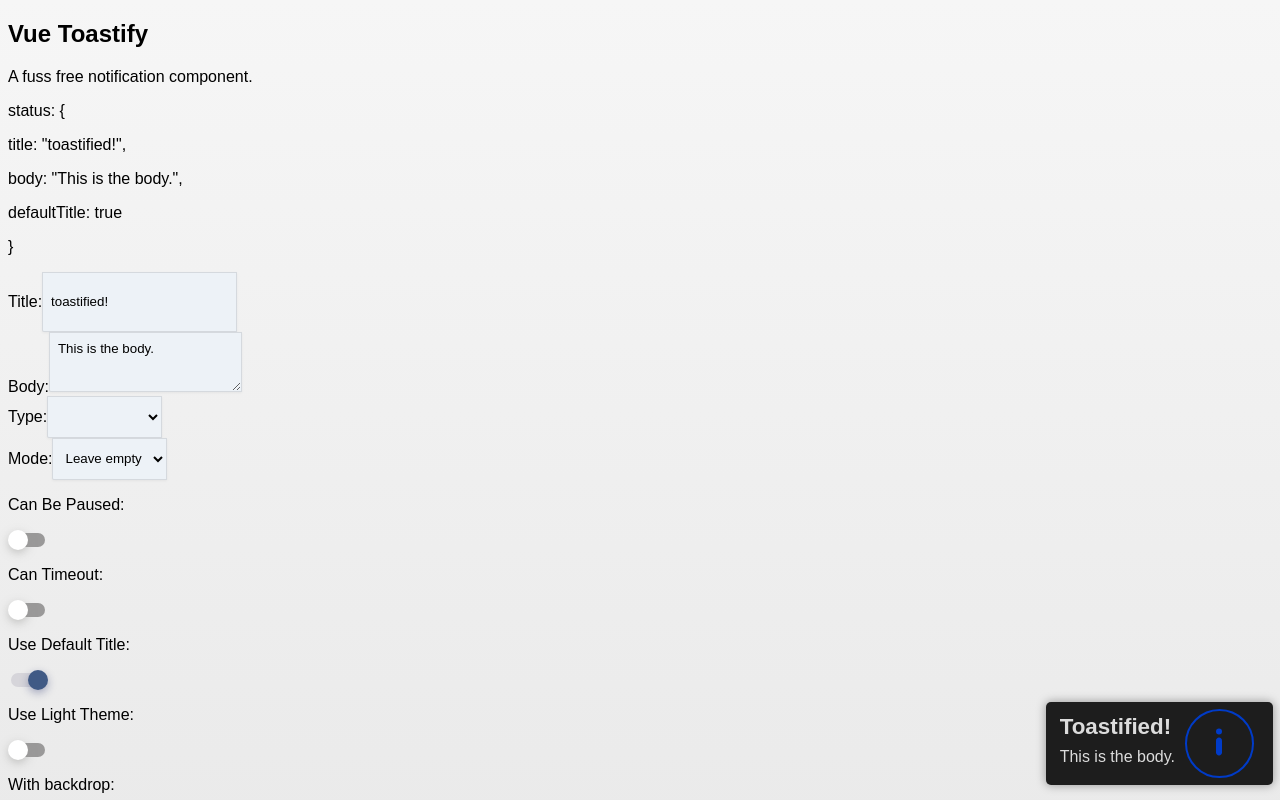
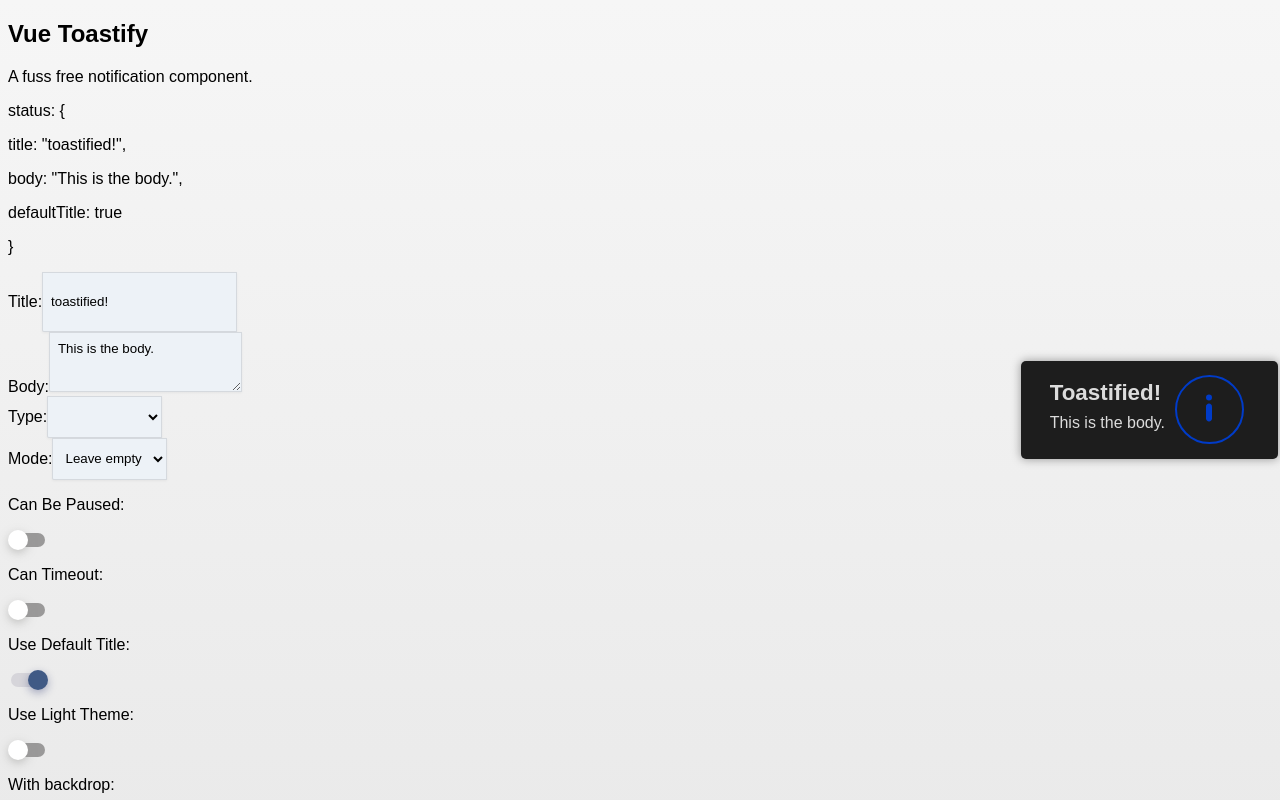
Before and after one commit to nandi95/vue-toastify, a Vue app: page / in a window 1280 px wide. Shown: the top 800 px of the page. Built offline with nearby package versions, Linux system fonts and the light colour scheme.

Commit message:
WIP: positioning and interface

```diff
--- a/src/VueToastify.js
+++ b/src/VueToastify.js
@@ -101,20 +101,19 @@
       stopLoader(id = null) {
         ToastContainer.stopLoader(id);
       },
-      getToasts(id = null) {
+      getToast(id = null) {
         return ToastContainer.get(id);
       },
       changeToast(id, status) {
         ToastContainer.set(id, status);
       },
-      removeToasts(id = null) {
+      removeToast(id = null) {
         return ToastContainer.remove(id);
       },
       setSettings(settings) {
         ToastContainer.setSettings(settings);
       }
     };
-    Vue.component(vToastify.name, ToastContainer);
   }
 };
 
--- a/src/components/Toast.vue
+++ b/src/components/Toast.vue
@@ -1,6 +1,6 @@
 <template>
   <div>
-    <transition :name="transitionName">
+    <transition :name="transition">
       <div
         v-if="isVisible"
         class="vt-notification"
@@ -135,23 +135,14 @@
     withBackdrop: { type: Boolean, default: false },
     canPause: { type: Boolean, default: false },
     bodyMaxWidth: { type: Number, default: 250 },
-    position: {
+    transition: {
       validator: function(value) {
         // The value must match one of these strings
         return (
-          [
-            "top-left",
-            "top-center",
-            "top-right",
-            "left-center",
-            "right-center",
-            "bottom-left",
-            "bottom-center",
-            "bottom-right"
-          ].indexOf(value) !== -1
+          ["top", "left", "center", "right", "bottom"].indexOf(value) !== -1
         );
       },
-      default: "bottom-right"
+      default: "right"
     },
     containerAdjustment: { type: Number, required: true }
   },
@@ -200,19 +191,6 @@
       this.setData(this.status);
     }
     //dynamic positioning
-    const position = this.position.split("-");
-    if (position[1] === "center") {
-      if (["left", "right"].indexOf(position[0]) !== -1) {
-        this.notificationStyle["top"] = "50%";
-        this.notificationStyle["transform"] = "translateY(-50%)";
-      } else {
-        this.notificationStyle["left"] = "50%";
-        this.notificationStyle["transform"] = "translateX(-50%)";
-      }
-      this.transitionName = position.join("-");
-    } else {
-      this.transitionName = position[1];
-    }
     this.notificationStyle["minWidth"] =
       "calc(100% + " + this.containerAdjustment + "px)";
   },
@@ -265,7 +243,7 @@
         cancelAnimationFrame(this.progressId);
         this.progressId = null;
       }
-      // set to null so in case it is in history mode and will be re-used
+      // set to null in case it is in history mode and will be re-used
       if (!this.isVisible) {
         this.duration = null;
       }
@@ -429,11 +407,11 @@
 }
 .vt-notification {
   box-shadow: 0 0 10px 0.5px rgba(0, 0, 0, 0.35);
-  padding: 1% 2%;
+  padding: 5% 2%;
   max-width: max-content;
   width: auto;
   border-radius: 5px;
-  margin: 5px auto;
+  margin: 2.5px auto;
   z-index: 9999;
   display: flex;
   justify-content: center;
@@ -618,62 +596,47 @@
 }
 
 .right-enter-active,
-.right-leave-active {
+.left-enter-active,
+.bottom-enter-active,
+.top-enter-active,
+.center-enter-active {
+  transition: all 0.2s ease-out;
+}
+
+.right-leave-active,
+.left-leave-active,
+.bottom-leave-active,
+.top-leave-active,
+.center-leave-active {
   transition: all 0.2s ease-in;
 }
+
 .right-enter,
 .right-leave-to {
   transform: translateX(50px);
   opacity: 0;
 }
 
-.left-enter-active,
-.left-leave-active {
-  transition: all 0.2s ease-in;
-}
 .left-enter,
 .left-leave-to {
   transform: translateX(-50px);
   opacity: 0;
 }
 
-.bottom-center-enter-active,
-.bottom-center-leave-active {
-  transition: all 0.2s ease-in;
-}
-.bottom-center-enter,
-.bottom-center-leave-to {
+.bottom-enter,
+.bottom-leave-to {
   margin-bottom: -50px;
   opacity: 0;
 }
 
-.top-center-enter-active,
-.top-center-leave-active {
-  transition: all 0.2s ease-in;
-}
-.top-center-enter,
-.top-center-leave-to {
+.top-enter,
+.top-leave-to {
   margin-top: -50px;
   opacity: 0;
 }
 
-.left-center-enter-active,
-.left-center-leave-active {
-  transition: all 0.2s ease-in;
-}
-.left-center-enter,
-.left-center-leave-to {
-  margin-left: -50px;
-  opacity: 0;
-}
-
-.right-center-enter-active,
-.right-center-leave-active {
-  transition: all 0.2s ease-in;
-}
-.right-center-enter,
-.right-center-leave-to {
-  margin-right: -50px;
+.center-enter,
+.center-leave-to {
   opacity: 0;
 }
 </style>
--- a/src/components/VueToastify.vue
+++ b/src/components/VueToastify.vue
@@ -1,27 +1,31 @@
 <template>
   <div
     :class="{
-      'vt-backdrop': currentlyShowing.length > 0 && settings.withBackdrop,
-      'vt-cursor-loading':
-        currentlyShowing.length > 0 && settings.withBackdrop && hasLoader
+      'vt-backdrop': currentlyShowing.length > 0 && settings.withBackdrop
     }"
     :style="{
       backgroundColor: 'rgba(0, 0, 0,' + settings.backdropOpacity + ')'
     }"
   >
-    <div class="vt-notification-container" :style="styles">
-      <toast
+    <div class="vt-notification-container" :style="internalSettings.styles">
+      <Toast
         v-for="(status, index) in toasts"
         :key="index"
         :status="status"
+        :transition="getTransition"
+        :class="{
+          'vt-cursor-loading':
+            status.hasOwnProperty('mode') && status.mode === 'loader'
+        }"
         :container-adjustment="internalSettings.containerAdjustment"
-      ></toast>
+      />
     </div>
   </div>
 </template>
 
 <script>
 import Toast from "./Toast";
+
 export default {
   name: "VueToastify",
   components: {
@@ -39,6 +43,25 @@
         return 0 < value && 1 >= value;
       }
     },
+    position: {
+      validator: function(value) {
+        // The value must match one of these strings
+        return (
+          [
+            "top-left",
+            "top-center",
+            "top-right",
+            "center-left",
+            "center-center",
+            "center-right",
+            "bottom-left",
+            "bottom-center",
+            "bottom-right"
+          ].indexOf(value) !== -1
+        );
+      },
+      default: "center-right"
+    },
     history: { type: Boolean, default: false }
   },
   data() {
@@ -49,19 +72,13 @@
         singular: false,
         withBackdrop: false,
         backdropOpacity: 0.2,
-        history: false
+        history: false,
+        position: "bottom-right"
       },
       internalSettings: {
-        containerAdjustment: 20 // don't judge, it works, for now...
-      },
-      styles: {}
-    };
-  },
-  beforeMount() {
-    // todo multiple positions
-    this.styles = {
-      right: "35px",
-      bottom: "10px"
+        styles: {},
+        containerAdjustment: 50 // don't judge, it works, for now...
+      }
     };
   },
   mounted() {
@@ -82,21 +99,13 @@
     this.$root.$on(
       ["vtFinished", "vtDismissed", "vtPromptResponse", "vtLoadStop"],
       payload => {
-        let index = this.currentlyShowing.indexOf(payload.id);
-        if (index !== -1) {
-          this.currentlyShowing.splice(index, 1);
-        }
-        if (!this.settings.history) {
-          setTimeout(() => {
-            this.toasts.splice(this.findToast(payload.id), 1);
-          }, 200);
-        }
+        this.remove(payload.id); // todo history mode
       }
     );
   },
   methods: {
     setSettings(settings = null) {
-      if (settings) {
+      if (settings instanceof Object) {
         Object.keys(this.settings).forEach(key => {
           if (settings.hasOwnProperty(key)) {
             this.settings[key] = settings[key];
@@ -123,7 +132,7 @@
     },
     stopLoader(id = null) {
       let ids;
-      if (id) {
+      if (id instanceof String) {
         ids = [id];
       } else {
         //get all loaders
@@ -139,7 +148,7 @@
     },
     add(status) {
       status.id = this.uuidv4();
-      this.$set(this.toasts, this.toasts.length, status);
+      this.toasts.push(status);
       this.currentlyShowing.push(status.id);
       return status.id;
     },
@@ -156,24 +165,86 @@
     },
     remove(id = null) {
       if (id) {
+        console.log(this.toasts.map(toast => toast.id));
         this.currentlyShowing = this.currentlyShowing.filter(
-          currentlyShowingId => currentlyShowingId !== id
+          showingId => showingId !== id
         );
-        return (this.toasts = this.toasts.filter(toast => toast.id !== id));
+        this.toasts = this.toasts.filter(toast => toast.id !== id);
+        return this.toasts;
       }
       this.currentlyShowing = [];
-      return (this.toasts = []);
-    }
-  },
-  computed: {
-    hasLoader: function() {
+      this.toasts = [];
+      return this.toasts;
+    },
+    queueHasMode(mode) {
       return !!this.toasts.find(toast => {
         return (
           this.currentlyShowing.includes(toast.id) &&
           toast.hasOwnProperty("mode") &&
-          toast.mode === "loader"
+          toast.mode === mode
         );
       });
+    }
+  },
+  computed: {
+    getTransition: function() {
+      const position = this.position.split("-");
+      if (position[1] === "left") {
+        return "left";
+      }
+      if (position[1] === "center") {
+        return position[0];
+      }
+      return "right";
+    }
+  },
+  watch: {
+    internalSettings: {
+      handler: function(newSettings) {
+        if (newSettings.styles.hasOwnProperty("left")) {
+          this.internalSettings.containerAdjustment = Number(
+            newSettings.styles.left.slice(0, -2)
+          );
+        }
+        if (newSettings.styles.hasOwnProperty("right")) {
+          this.internalSettings.containerAdjustment = Number(
+            newSettings.styles.right.slice(0, -2)
+          );
+        }
+      },
+      deep: true
+    },
+    settings: {
+      handler: function(newSettings) {
+        if (newSettings.hasOwnProperty("position")) {
+          const position = newSettings.position.split("-");
+          // remove values
+          this.$delete(this.internalSettings.styles, "left");
+          this.$delete(this.internalSettings.styles, "right");
+          this.$delete(this.internalSettings.styles, "top");
+          this.$delete(this.internalSettings.styles, "bottom");
+
+          if (position[0] === "center") {
+            this.internalSettings.styles["top"] = "50%";
+            this.internalSettings.styles["transform"] = "translateY(-50%)";
+          } else if (position[0] === "bottom") {
+            this.internalSettings.styles["bottom"] = "0";
+          } else {
+            this.internalSettings.styles["top"] = "0";
+          }
+
+          if (position[1] === "center") {
+            this.internalSettings.styles["left"] = "50%";
+            this.internalSettings.styles["transform"] = "translateX(-50%)";
+          } else if (position[1] === "right") {
+            this.internalSettings.styles["right"] =
+              this.internalSettings.containerAdjustment.toString() + "px";
+          } else {
+            this.internalSettings.styles["left"] = "0";
+          }
+        }
+      },
+      deep: true
     }
   }
 };
@@ -183,6 +254,7 @@
 .vt-notification-container {
   position: fixed;
   display: block;
+  margin: 10px;
   width: auto;
   height: auto;
 }
--- a/src/main.js
+++ b/src/main.js
@@ -5,6 +5,7 @@
 
 Vue.config.productionTip = false;
 Vue.config.performance = true;
+Vue.config.devtools = true;
 
 Vue.use(VueToastify, {
   singular: true
```
Also changed, not shown: 1 other file (tests, documents, lock files or other folders).
